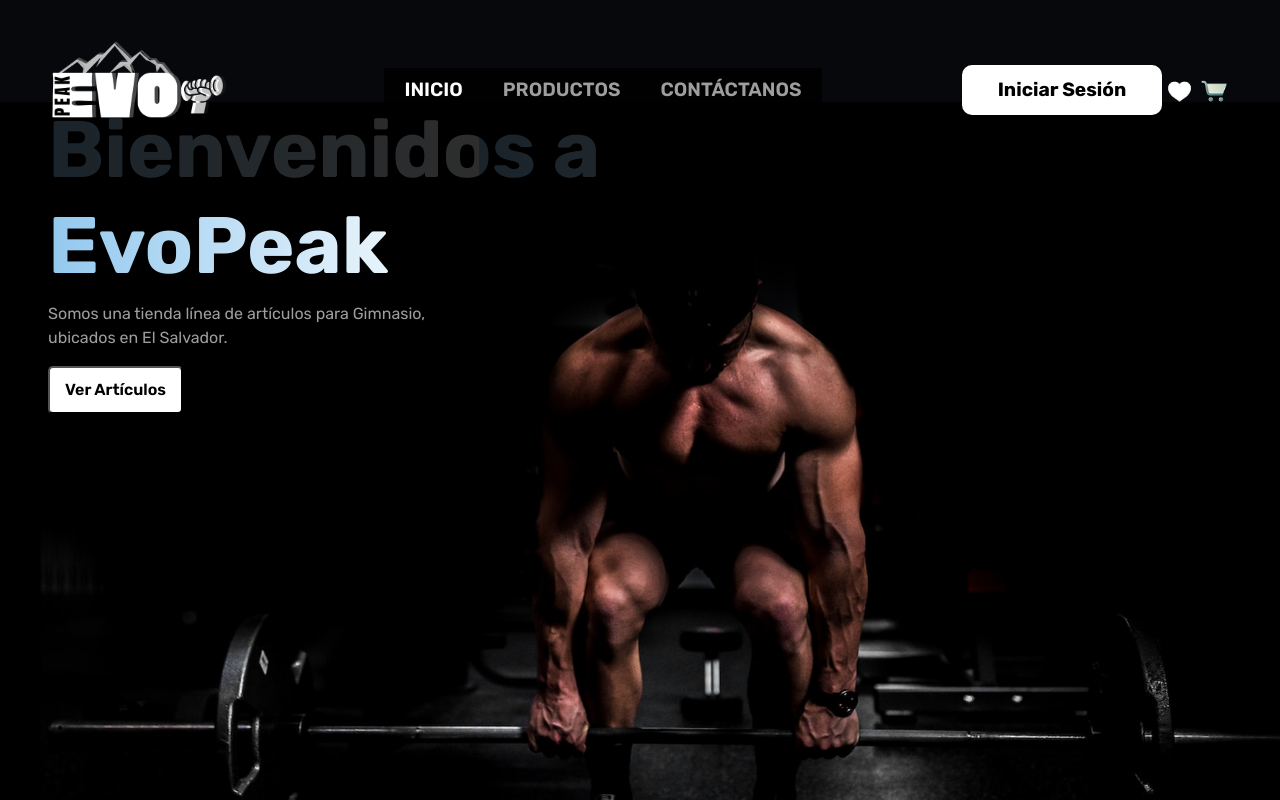
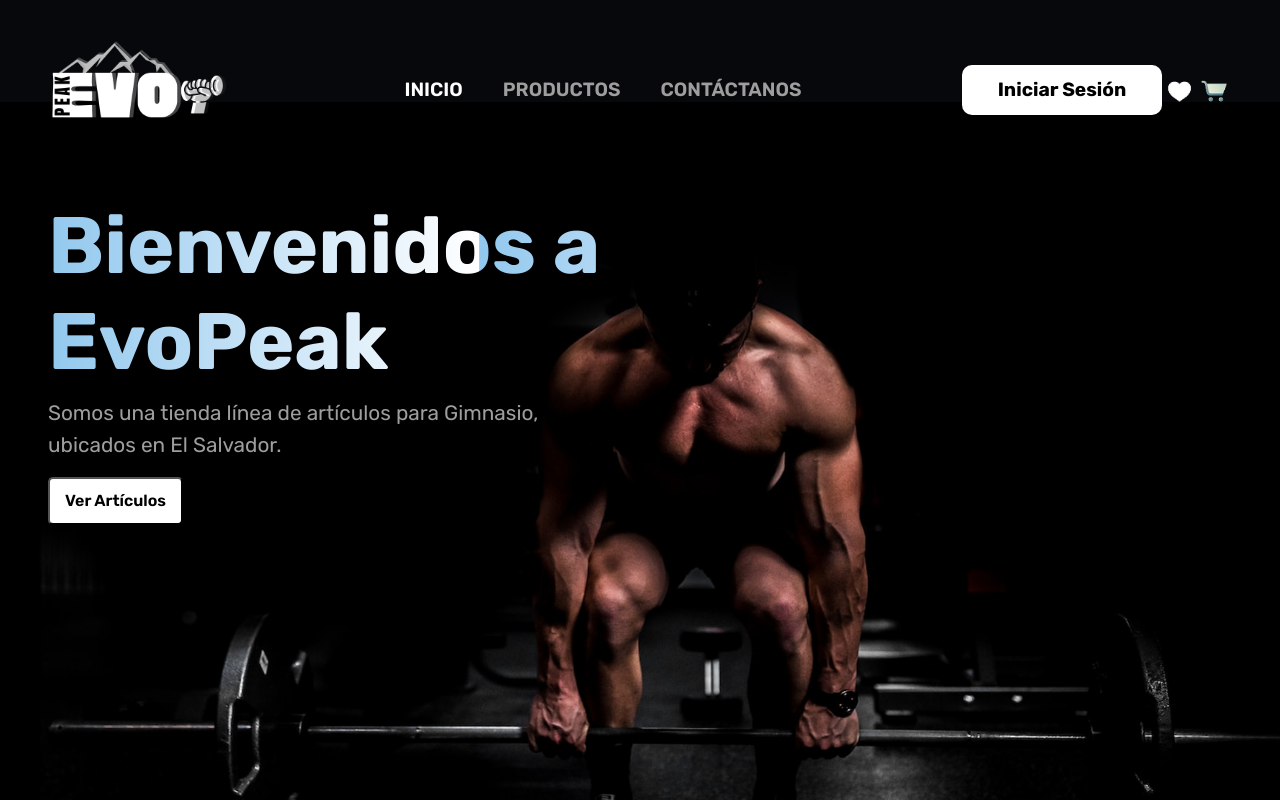
Before and after one commit to imanollramirez/EvoPeak_Online_Shop, a React (Vite) app in the folder frontend/evo-peak/: page / in a window 1280 px wide. Shown: the top 800 px of the page. Built offline with nearby package versions, Linux system fonts and the light colour scheme.

Commit message:
Index animations changed

```diff
--- a/frontend/evo-peak/src/components/Navbar.css
+++ b/frontend/evo-peak/src/components/Navbar.css
@@ -12,6 +12,10 @@ body {
     background-color: rgba(0, 0, 0, 0.822);
     text-transform: uppercase;
     margin: 0;
+}
+
+.navbar ul {
+    background-color: transparent;
 }
 
 .navbar li {
--- a/frontend/evo-peak/src/pages/Index.css
+++ b/frontend/evo-peak/src/pages/Index.css
@@ -37,6 +37,7 @@
 .description {
     font-family: "Rubik", sans-serif;
     color: #9E9E9E;
+    font-size: 1.3em;
 }
 
 .go-to-products {
@@ -108,30 +109,29 @@
 }
 
 .info {
-    width: 300px;
+    width: 400px;
 }
 
 .info img {
-    transition-duration: .4s;
+    transition-duration: .5s;
 }
 
 .info img:hover {
-    -webkit-transform:translateY(-8px);
-    transform:translateY(-8px);
-    transition-duration: .4s;
+    -webkit-transform:translateY(-10px);
+    transform:translateY(-10px);
+    transition-duration: .5s;
     transition-delay: .1s;
 }
 
 .img {
-    position: relative;
     width: 35%;
     overflow: hidden;
     z-index: 1;
-    transition-duration: .5s;
+    transition-duration: .7s;
 }
 
 .img:hover {
-    -webkit-transform:scale(1.1);
-    transform:scale(1.1);
-    transition-duration: .5s;
+    -webkit-transform:translateX(-30px);
+    transform:translateX(-30px);
+    transition-duration: .7s;
 }
--- a/frontend/evo-peak/src/pages/Index.jsx
+++ b/frontend/evo-peak/src/pages/Index.jsx
@@ -12,8 +12,8 @@ import "./index.css"
 const Index = () => {
     return (
      <>
-     <div className="top-container d-block">
-     <h1 className="title ms-5">Bienvenidos a<br /> EvoPeak</h1>
+     <div className="top-container d-block pt-5">
+     <h1 className="title ms-5 pt-5">Bienvenidos a<br /> EvoPeak</h1>
      <p className="description ms-5">Somos una tienda línea de artículos para Gimnasio, <br/>
      ubicados en El Salvador.</p>
      <button className="go-to-products ms-5">Ver Artículos</button>
```
